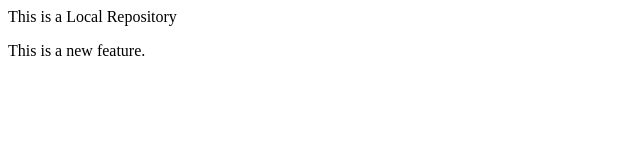
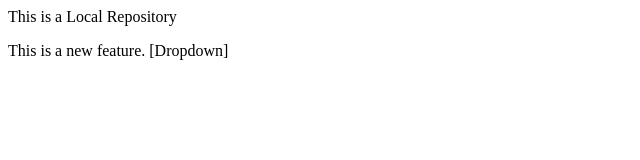
Before and after one commit to devilking-006/LocalRepo, a plain HTML site: page index.html in a window 1280 px wide. Shown: the full height of the page, 0-640 px from the left. Drawn offline with Linux system fonts and the light colour scheme.

Commit message:
Add dropdown

```diff
--- a/index.html
+++ b/index.html
@@ -1,2 +1,2 @@
 <p>This is a Local Repository</p>
-<p> This is a new feature. </p>
+<p> This is a new feature. [Dropdown] </p>
```
